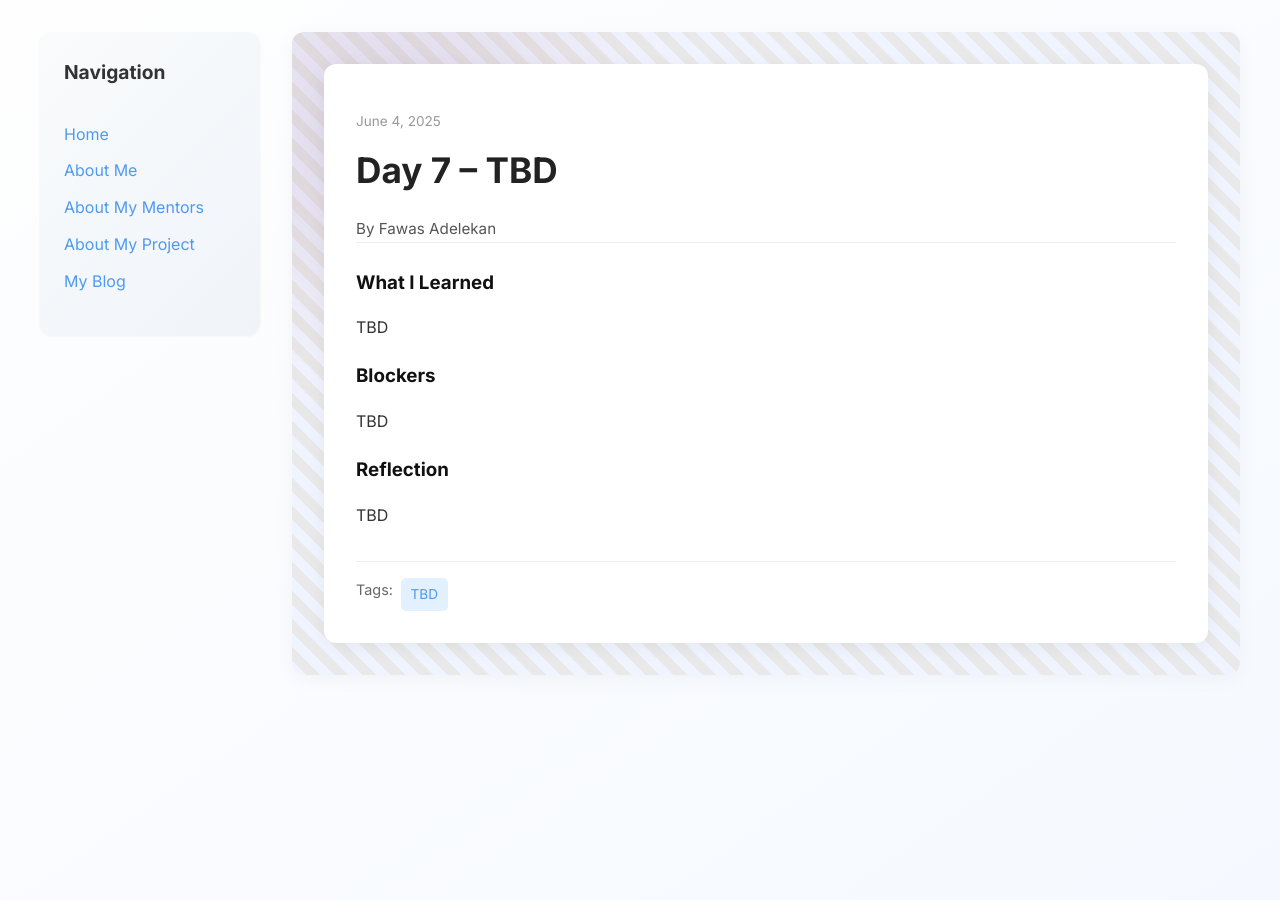
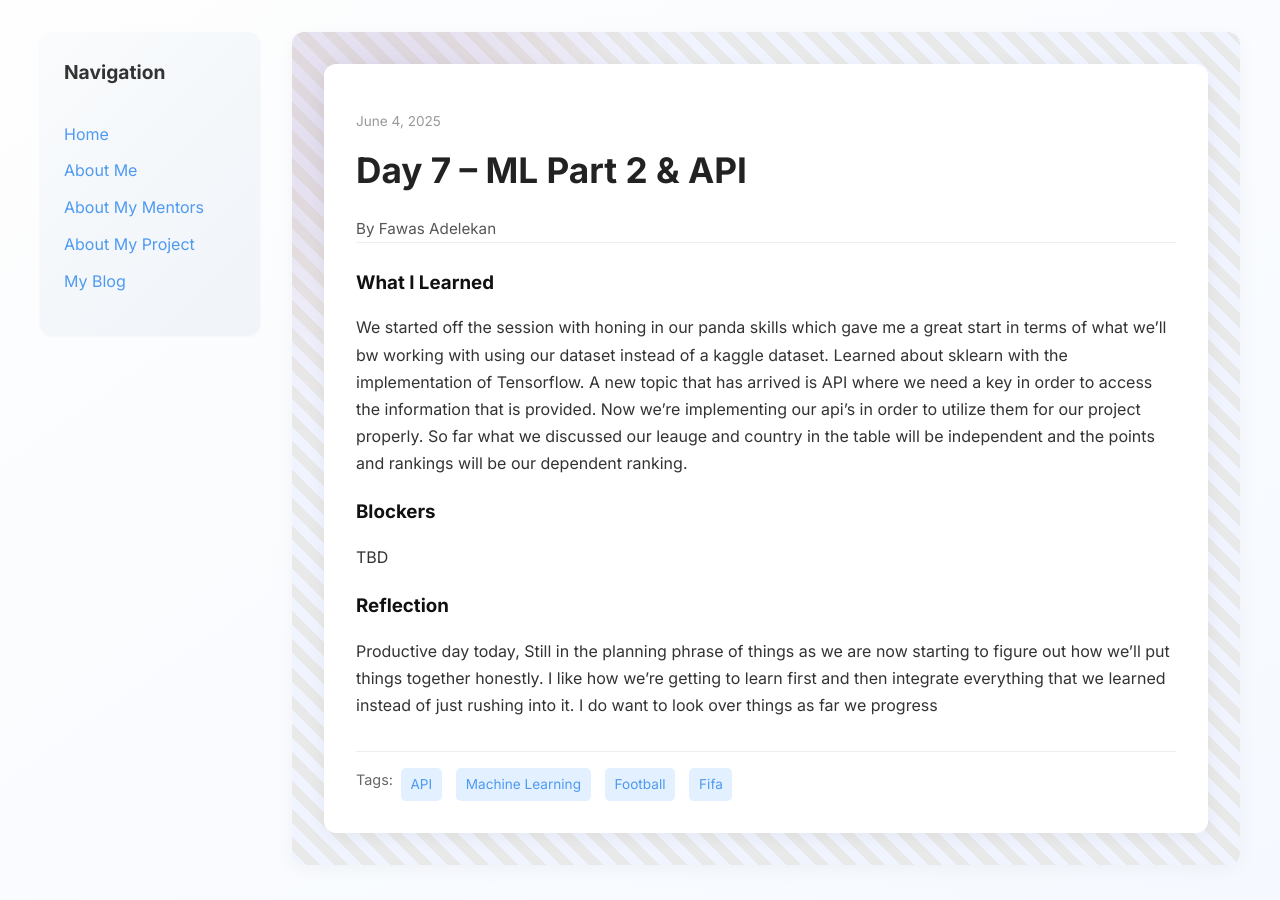
Before and after one commit to ForrestAj/ForrestAj.github.io, a Jekyll site: the page built from _posts/2025-06-04-day-7.md, in a window 1280 px wide. Built offline with Jekyll 4.4.1, drawn with Linux system fonts in a browser that asks for light colours.

Commit message:
Update 2025-06-04-day-7.md

```diff
--- a/_posts/2025-06-04-day-7.md
+++ b/_posts/2025-06-04-day-7.md
@@ -1,13 +1,13 @@
 ---
 layout: post
-title: "Day 7 – TBD"
+title: "Day 7 – ML Part 2 & API"
 date: 2025-06-04
 author: Fawas Adelekan
 permalink: /day7.html
-tags: ["TBD",]
+tags: ["API", "Machine Learning", "Football", "Fifa"]
 
 what_i_learned: |
-  TBD
+  We started off the session with honing in our panda skills which gave me a great start in terms of what we'll bw working with using our dataset instead of a kaggle dataset. Learned about sklearn with the implementation of Tensorflow. A new topic that has arrived is API where we need a key in order to access the information that is provided. Now we're implementing our api's in order to utilize them for our project properly. So far what we discussed our leauge and country in the table will be independent and the points and rankings will be our dependent ranking.
 
 
 
@@ -15,5 +15,5 @@
   TBD
 
 reflection: |
-  TBD
+  Productive day today, Still in the planning phrase of things as we are now starting to figure out how we'll put things together honestly. I like how we're getting to learn first and then integrate everything that we learned instead of just rushing into it. I do want to look over things as far we progress
 ---
```
